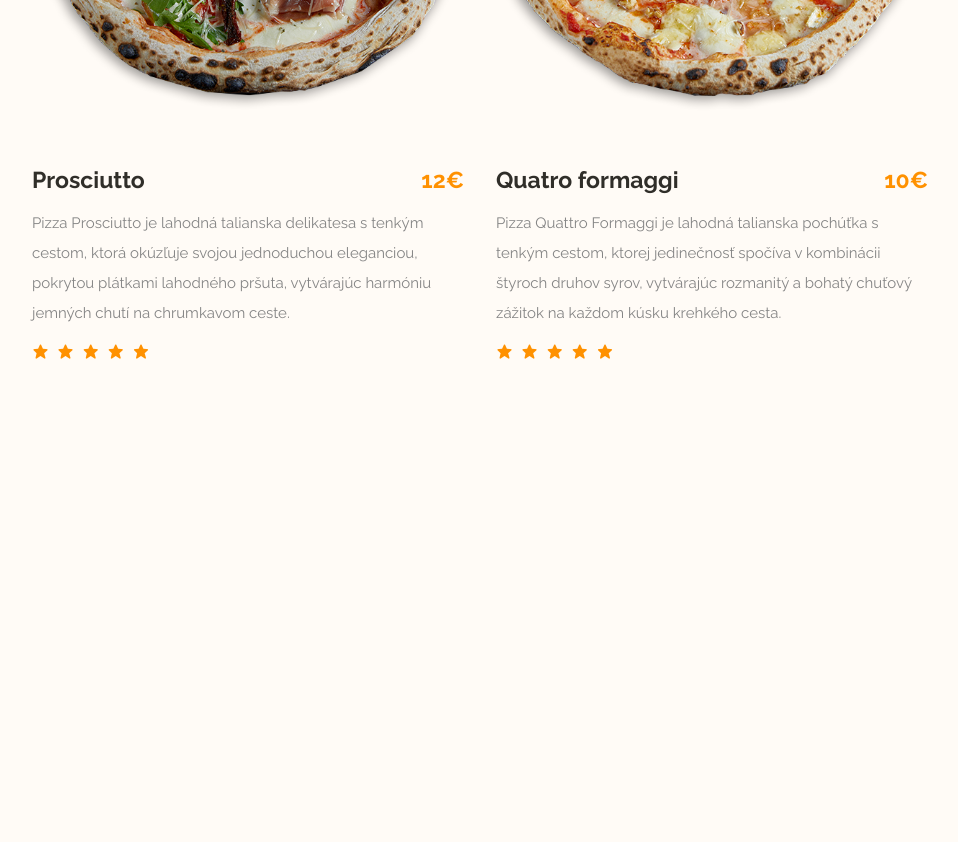
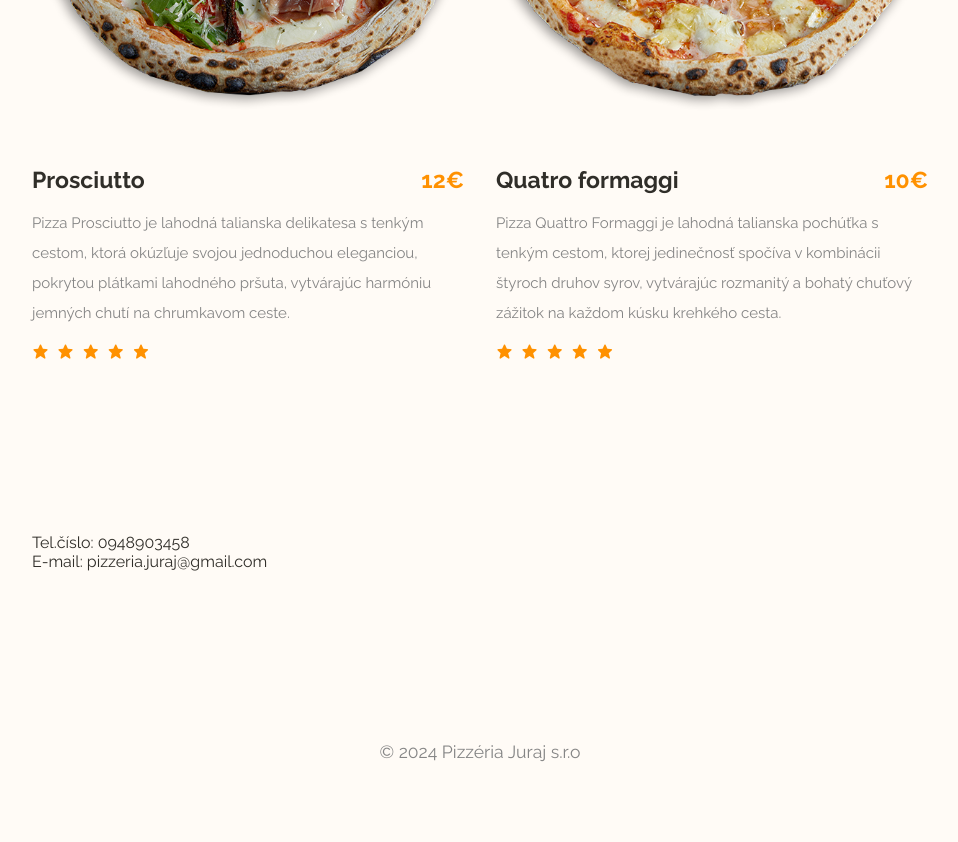
Before and after one commit to Openlab-2-2023/Pizzeria-Juraj, a plain HTML site: page docs/index.html in a window 1280 px wide. Shown: the part 2509-3351 px from the top of the page, without its empty margins (160-1118 px from the left). Before the commit the page ends 2952 px from the top, so only its background shows below. Drawn offline with nearby package versions, Linux system fonts and the light colour scheme.

Commit message:
kontakt 1

```diff
--- a/docs/index.html
+++ b/docs/index.html
@@ -171,5 +171,13 @@
       </div>
       </div>
     </section>
+    <section class="kontakt" id="kontakt">
+      <p>Tel.číslo: 0948903458</p>
+      <p>E-mail: pizzeria.juraj@gmail.com</p>
+    </section>
+
+    <section class="Koniec">
+      <div>© 2024 Pizzéria Juraj s.r.o</div>
+    </section>
   </body>
 </html>
--- a/docs/style.css
+++ b/docs/style.css
@@ -199,3 +199,8 @@ margin-bottom: 2.3 rem;
     transform: scale(1.02);
 
 }
+.Koniec{
+    font-size: var(--p-font);
+    color: var(--second-color);
+    text-align: center;
+}
```
